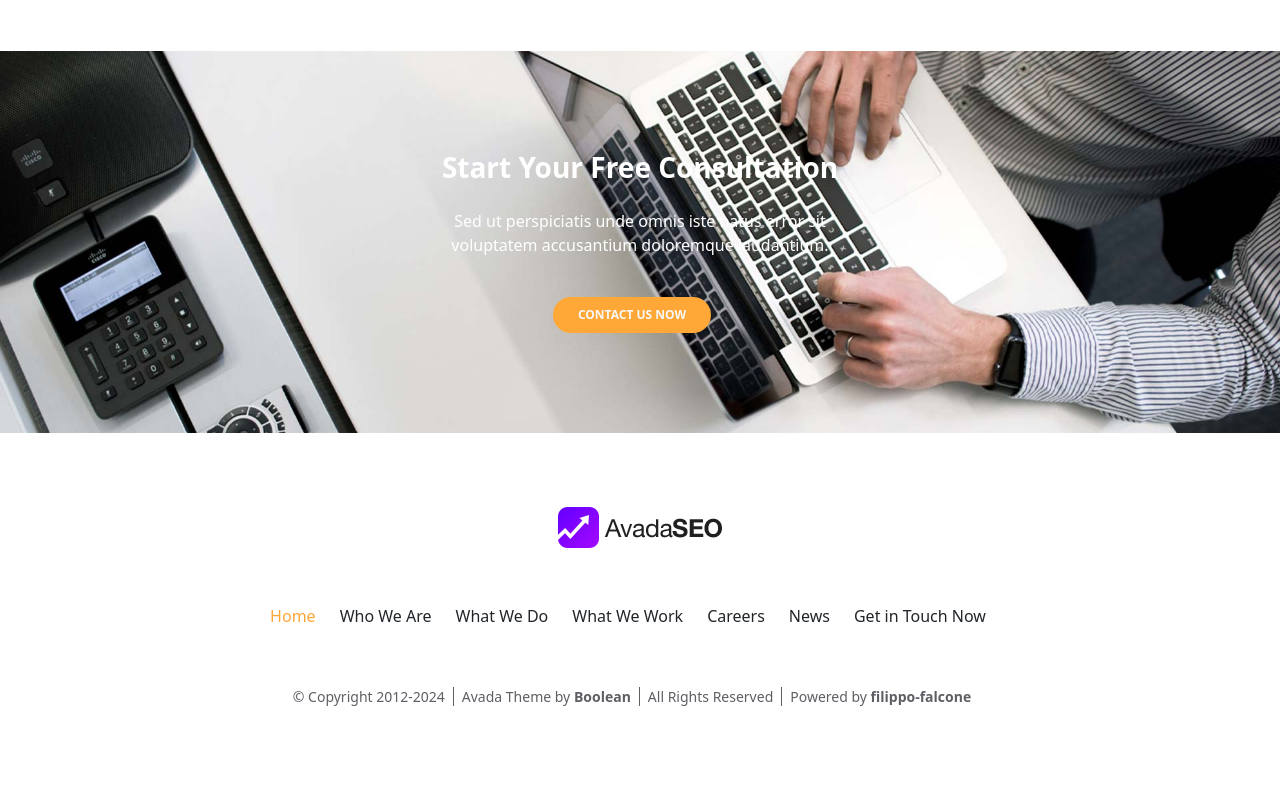
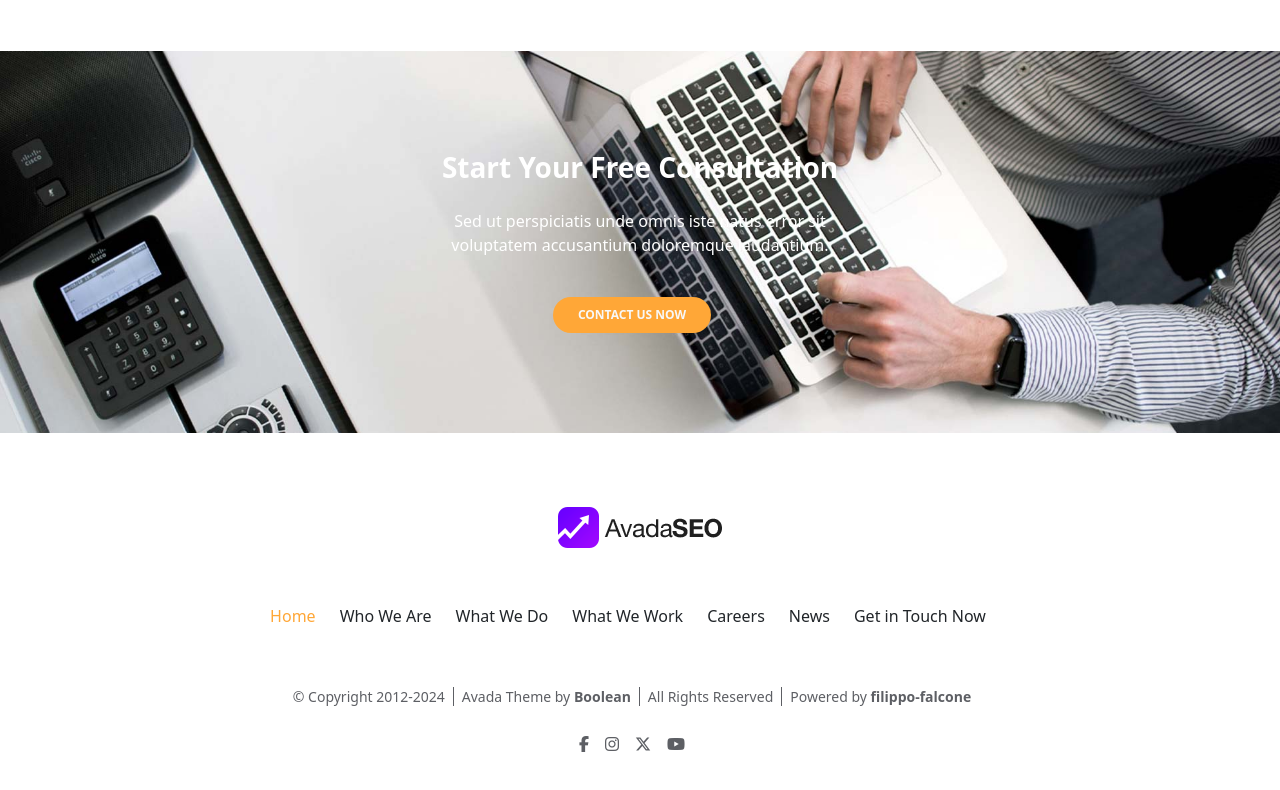
Before and after one commit to filippo-falcone/proj-html-vuejs, a Vue app: page / in a window 1280 px wide. Shown: the part 5827-6617 px from the top of the page. Before the commit the page ends 6585 px from the top, so only its background shows below. Built offline with nearby package versions, Linux system fonts and the light colour scheme.

Commit message:
feat: added social

```diff
--- a/src/components/PageFooter.vue
+++ b/src/components/PageFooter.vue
@@ -27,11 +27,33 @@ export default {
                     <a class="nav-link" :class="{'active': index == activeItem}">{{ linkInfo.name }}</a>
                 </li>
             </ul>
-            <div class="copyright mt-5">
+            <div class="copyright mt-5 mb-4">
                 <small class="pe-2">© Copyright 2012-2024</small>
                 <small class="px-2">Avada Theme by <a href="https://boolean.careers/" target="_blank">Boolean</a></small>
                 <small class="px-2">All Rights Reserved</small>
                 <small class="ps-2 pe-3">Powered by <a href="https://github.com/filippo-falcone" target="_blank">filippo-falcone</a></small>
+            </div>
+            <div class="social d-flex justify-content-between align-items-center">
+                <div class="me-3">
+                    <a href="#">
+                        <i class="fa-brands fa-facebook-f"></i>
+                    </a>
+                </div>
+                <div class="me-3">
+                    <a href="#">
+                        <i class="fa-brands fa-instagram"></i>
+                    </a>
+                </div>
+                <div class="me-3">
+                    <a href="#">
+                        <i class="fa-brands fa-x-twitter"></i>
+                    </a>
+                </div>
+                <div class="me-3">
+                    <a href="#">
+                        <i class="fa-brands fa-youtube"></i>
+                    </a>
+                </div>
             </div>
         </div>
     </footer>
@@ -71,7 +93,16 @@ footer {
             text-decoration: none;
 
             &:hover {
-                text-decoration: underline;
+                color: $brand-primary;
+            }
+        }
+    }
+
+    .social {
+        a {
+            color: $brand-dark-light;
+            &:hover {
+                color: $brand-primary;
             }
         }
     }
```
